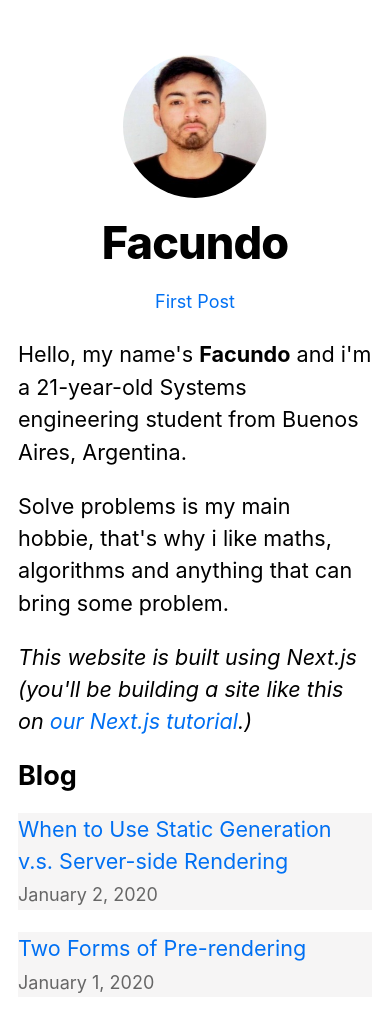
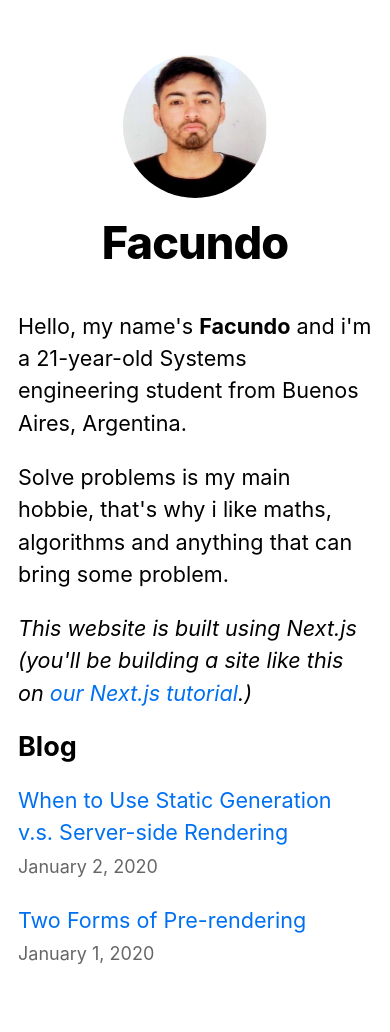
Before and after one commit to facuxfdz/My-blog, a Next.js app: page / in a window 390 px wide. Shown: the top 1032 px of the page. Built offline with nearby package versions, Linux system fonts and the light colour scheme.

Commit message:
Media query to 'dark mode' added

```diff
--- a/components/layout.js
+++ b/components/layout.js
@@ -9,6 +9,7 @@ export const siteTitle = 'Home'
 
 const Layour = ({children,home}) => {
     return (
+        <>
         <div className={styles.container}>
             <Head>
                 <link rel="stylesheet" href="/favicon.ico" />
@@ -39,9 +40,6 @@ const Layour = ({children,home}) => {
                                 alt={name}
                             />
                             <h1 className={utilStyles.heading2Xl}>{name}</h1>
-                            <Link href="/posts/first-post">
-                                <a>First Post</a>
-                            </Link>
                         </>
                     )
                 :
@@ -77,6 +75,7 @@ const Layour = ({children,home}) => {
                 </div>
             )}
         </div>
+        </>
     );
 }
 
--- a/styles/global.css
+++ b/styles/global.css
@@ -1,3 +1,10 @@
+@media (prefers-color-scheme: dark) {
+  body {
+    background: #000000;
+    color: #ffffff;
+  }
+}
+
 html,
 body {
   padding: 0;
--- a/styles/utils.module.css
+++ b/styles/utils.module.css
@@ -50,8 +50,7 @@
 
   .listItem {
     margin: 0 0 1.25rem;
-    background-color: rgba(208, 206, 206, 0.2);
-  }
+}
 
   .lightText {
     color: #666;
```
